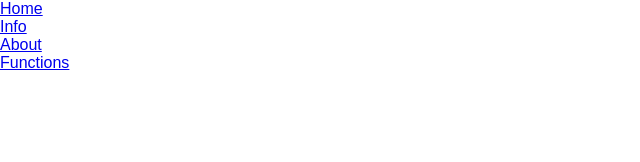
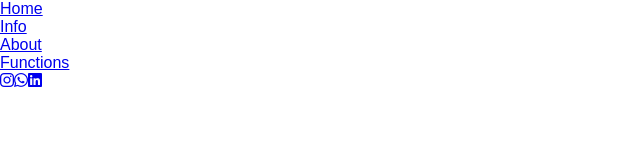
Before and after one commit to BrunoAntonio16/ResidenciaPortoDigitalFrontEnd, a React (Create React App) app: page / in a window 1280 px wide. Shown: the top 162 px of the page, without its empty margins (0-640 px from the left). Built offline with nearby package versions, Linux system fonts and the light colour scheme; a web font is replaced by a local one.

Commit message:
Criação do componente Icons do Footer

```diff
--- a/src/App.js
+++ b/src/App.js
@@ -1,4 +1,5 @@
 import NavBar from './components/NavBar/NavBar';
+import Footer from './components/Footer/Footer';
 
 const meusItems = [
   {
@@ -23,11 +24,29 @@ const meusItems = [
 
 ];
 
+const meusIcons = [
+  {
+    link: "fa-brands fa-instagram"
+  },
+
+  {
+    link: "fa-brands fa-whatsapp"
+  },
+
+  {
+    link: "fa-brands fa-linkedin"
+  },
+
+  {
+    link: "fa-brands fa-square-x-twitter"
+  }
+];
 
 function App() {
   return (
     <div className="App">
         <NavBar Item={meusItems}/>
+        <Footer Icons={meusIcons}/>
     </div>
   );
 }
--- /dev/null
+++ b/src/components/Footer/Footer.js
@@ -0,0 +1,15 @@
+import FooterIcons from "../FooterIcons/FooterIcons";
+
+function Footer(props){
+    return (
+       <div>
+            {
+                 props.Icons.map((element) => {
+                    return (<FooterIcons link={element.link}/>);
+                })
+            }
+       </div>
+    );
+}
+
+export default Footer;
--- /dev/null
+++ b/src/components/FooterIcons/FooterIcons.js
@@ -0,0 +1,9 @@
+function FooterIcons(props) {
+    return (
+        <>
+            <a href="#"><i className={props.link}/></a>
+        </>
+    );
+}
+
+export default FooterIcons;
```
